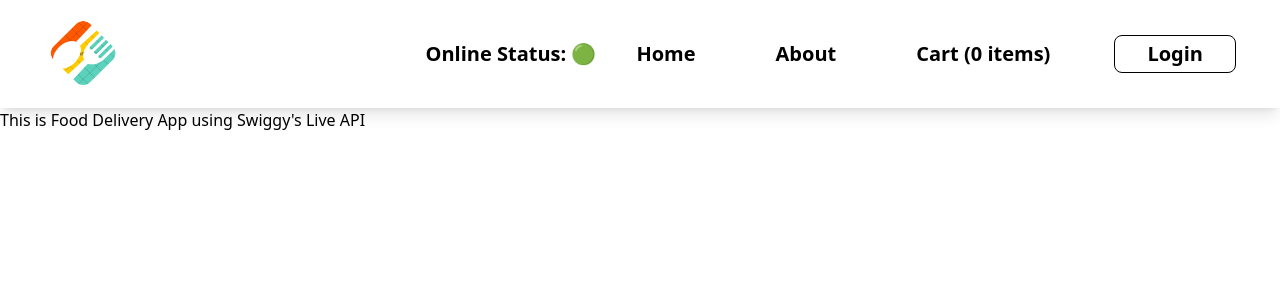
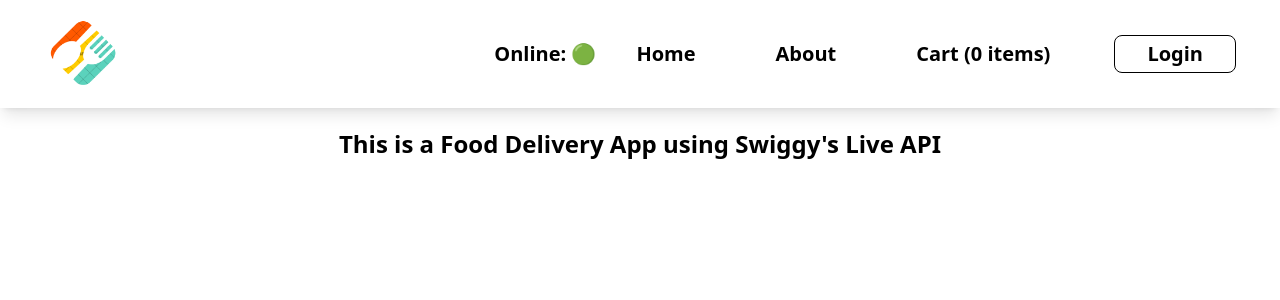
Before and after one commit to AshwinKumarSharma/Food-Delivery-App, a React (Vite) app: page /about in a window 1280 px wide. Shown: the top 300 px of the page. Built offline with nearby package versions, Linux system fonts and the light colour scheme.

Commit message:
modify about body and header

```diff
--- a/index.html
+++ b/index.html
@@ -3,7 +3,7 @@
 <head>
     <meta charset="UTF-8">
     <meta name="viewport" content="width=device-width, initial-scale=1.0">
-    <title>Food Delivery App</title>
+    <title>Foodie Fleet</title>
     <link rel="stylesheet" href="./index.css">
 </head>
 <body>
--- a/package.json
+++ b/package.json
@@ -1,5 +1,5 @@
 {
-  "name": "food-delivery-app",
+  "name": "foodie-fleet",
   "version": "1.0.0",
   "description": "",
   "scripts": {
@@ -9,7 +9,7 @@
   },
   "repository": {
     "type": "git",
-    "url": "(https://github.com/AshwinKumarSharma/Food-Delivery-App.git)"
+    "url": "(https://github.com/AshwinKumarSharma/Foodie-Fleet.git)"
   },
   "author": "Ashwin Kumar Sharma",
   "license": "ISC",
@@ -31,6 +31,6 @@
     "react-router-dom": "^6.14.2"
   },
   "browserslist": [
-    "last 5 versions"
+    "last 10 versions"
   ]
 }
--- a/src/components/About.js
+++ b/src/components/About.js
@@ -1,7 +1,7 @@
 const About = () => {
     return (
         <div>
-            <h1>This is Food Delivery App using Swiggy's Live API</h1>
+            <h1 className="text-2xl font-bold text-center my-5">This is a Food Delivery App using Swiggy's Live API</h1>
         </div>
     )
 };
--- a/src/components/Body.js
+++ b/src/components/Body.js
@@ -23,7 +23,7 @@ const Body = () => {
         setFilteredList((json?.data?.cards[1]?.card?.card?.gridElements?.infoWithStyle?.restaurants) || (json?.data?.cards[2]?.card?.card?.gridElements?.infoWithStyle?.restaurants));
     }
 
-    if(onlineStatus === false) return <h1>Looks like you are Offline!!! Please Check your internet connection.</h1>
+    if(onlineStatus === false) return <h1 className="text-2xl font-bold text-center my-5">Looks like you are Offline!!! Please Check your internet connection.</h1>
 
     const handleSearch = () => {
         const filteredRestaurant = listOfRestaurant.filter(restaurant => (
--- a/src/components/Header.js
+++ b/src/components/Header.js
@@ -19,7 +19,7 @@ const Header = () => {
             </div>
             <div>
                 <ul className="flex text-xl font-semibold mx-5 items-center">
-                    <li>Online Status: {onlineStatus ? "🟢" : "🔴"}</li>
+                    <li> {onlineStatus ? "Online: 🟢" : "Offline: 🔴"}</li>
                     <li className="p-5 m-5 cursor-pointer"><Link to="/">Home</Link></li>
                     <li className="p-5 m-5 cursor-pointer"><Link to="/about">About</Link></li>
                     <li className="p-5 m-5 cursor-pointer"><Link to="/cart">Cart ({cartItems.length} items)</Link></li>
--- /dev/null
+++ b/src/components/Location.js
@@ -0,0 +1,5 @@
+const fetchCurrentLocation = () => {
+    navigator.geolocation.getCurrentPosition((position) => {
+        console.log(position);
+    })
+}
```
